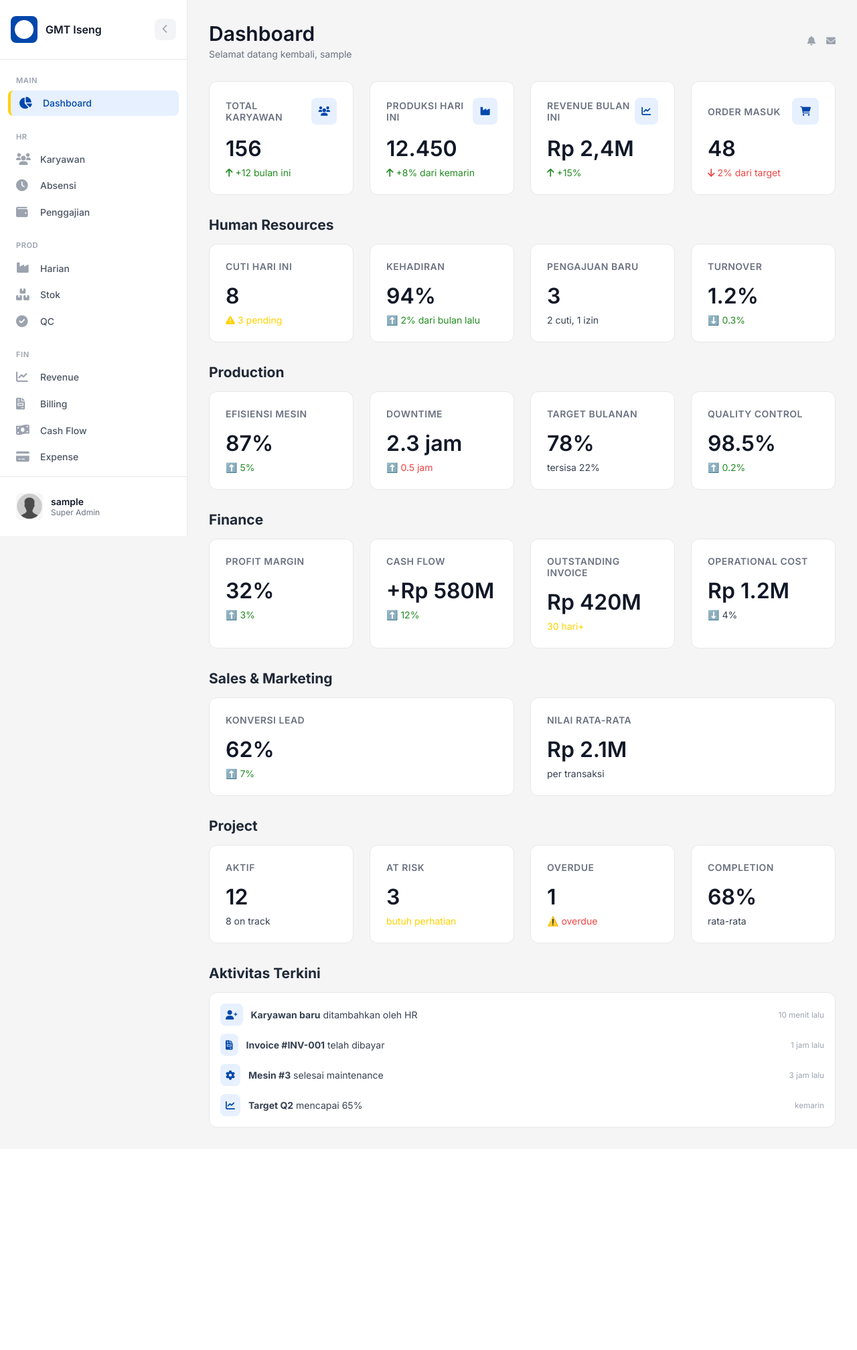
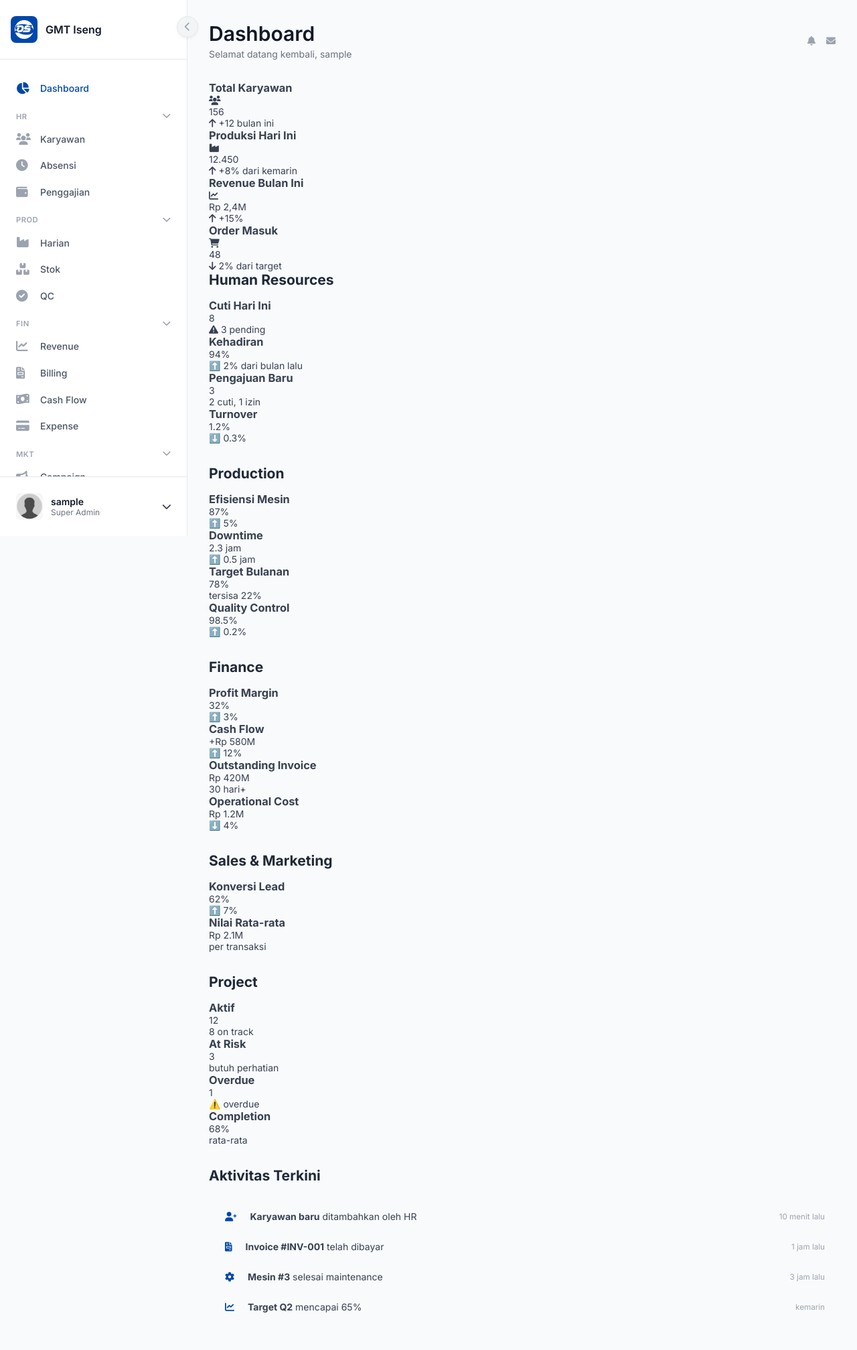
Before and after one commit to dudigmt/gmt-iseng, a Django app: page /dashboard/ in a window 1280 px wide. Shown: the whole page at 67% size. Before the commit the page ends 1683 px from the top, so only its background shows below. Run offline with Django 5.2, Linux system fonts and the light colour scheme; the visitor is signed in with stand-in values (Sample User, id 1).

Commit message:
Finalize sidebar: hover scroll, collapsible sections, floating toggle, mini profile fixed

```diff
--- a/core/templates/core/base.html
+++ b/core/templates/core/base.html
@@ -5,75 +5,31 @@
     <meta charset="UTF-8">
     <meta name="viewport" content="width=device-width, initial-scale=1.0">
     <title>{% block title %}GMT Iseng{% endblock %}</title>
-
-    <!-- Favicon -->
     <link rel="icon" type="image/png" href="{% static 'img/gmtround.png' %}">
-
-    <!-- Font & Icons -->
     <link href="https://fonts.googleapis.com/css2?family=Inter:wght@400;500;600;700&display=swap" rel="stylesheet">
     <link rel="stylesheet" href="https://cdnjs.cloudflare.com/ajax/libs/font-awesome/6.0.0-beta3/css/all.min.css">
-
-    <!-- Alpine.js -->
     <script defer src="https://cdn.jsdelivr.net/npm/alpinejs@3.x.x/dist/cdn.min.js"></script>
-
-    <!-- Custom CSS -->
-    <link rel="stylesheet" href="{% static 'css/style.css' %}">
     <style>
         :root {
             --sidebar-width: 280px;
             --sidebar-mini-width: 80px;
-
-            /* Warna favorit GMT */
             --cobalt: #0047AB;
             --burnt-orange: #CC5500;
             --forest-green: #228B22;
             --vr46-yellow: #FFD100;
-
-            /* Primary dari cobalt */
-            --primary-50: #e7f0ff;
             --primary-500: var(--cobalt);
-            --primary-600: #003b8b; /* lebih gelap */
-
-            /* Base netral */
-            --base-50: #f9fafb;
-            --base-100: #f3f4f6;
-            --base-200: #e5e7eb;
-            --base-300: #d1d5db;
-            --base-400: #9ca3af;
-            --base-500: #6b7280;
-            --base-600: #4b5563;
-            --base-700: #374151;
-            --base-800: #1f2937;
-            --base-900: #111827;
-            --base-950: #0b0f1a;
+            --base-50: #f9fafb; --base-100: #f3f4f6; --base-200: #e5e7eb; --base-300: #d1d5db;
+            --base-400: #9ca3af; --base-500: #6b7280; --base-600: #4b5563; --base-700: #374151;
+            --base-800: #1f2937; --base-900: #111827; --base-950: #0b0f1a;
         }
-
-        /* Dark mode */
         .dark {
-            --base-50: #0b0f1a;
-            --base-100: #1a1f2e;
-            --base-200: #2a3142;
-            --base-300: #3a4356;
-            --base-400: #5c667a;
-            --base-500: #7e8a9e;
-            --base-600: #a0aec0;
-            --base-700: #cbd5e1;
-            --base-800: #e2e8f0;
-            --base-900: #f1f5f9;
-            background: #0b0f1a;
+            --base-50: #0b0f1a; --base-100: #1a1f2e; --base-200: #2a3142; --base-300: #3a4356;
+            --base-400: #5c667a; --base-500: #7e8a9e; --base-600: #a0aec0; --base-700: #cbd5e1;
+            --base-800: #e2e8f0; --base-900: #f1f5f9; background: #0b0f1a;
         }
-
         * { margin: 0; padding: 0; box-sizing: border-box; }
-        body {
-            font-family: 'Inter', sans-serif;
-            background: var(--base-50);
-            color: var(--base-700);
-            font-size: 0.875rem;
-            transition: background 0.2s, color 0.2s;
-        }
-
-        /* Layout */
-        .dashboard-container { display: flex; min-height: 100vh; }
+        body { font-family: 'Inter', sans-serif; background: var(--base-50); color: var(--base-700); font-size: 0.875rem; transition: background 0.2s, color 0.2s; }
+        .dashboard-container { display: flex; min-height: 100vh; position: relative; }
 
         /* Sidebar */
         .sidebar {
@@ -85,7 +41,7 @@
             position: fixed;
             height: 100vh;
             transition: width 0.2s ease;
-            overflow: hidden;
+            overflow: visible; /* biar dropdown keluar ga kepotong */
             z-index: 50;
         }
         .dark .sidebar { background: var(--base-100); }
@@ -97,13 +53,14 @@
             border-bottom: 1px solid var(--base-200);
             display: flex;
             align-items: center;
-            justify-content: space-between;
+            gap: 0.5rem;
         }
         .brand {
             display: flex;
             align-items: center;
             gap: 0.75rem;
             overflow: hidden;
+            flex: 1;
         }
         .brand-icon {
             width: 2.5rem;
@@ -113,13 +70,11 @@
             display: flex;
             align-items: center;
             justify-content: center;
-            color: white;
             flex-shrink: 0;
         }
         .brand-icon img {
             width: 1.8rem;
             height: 1.8rem;
-            filter: brightness(0) invert(1); /* putih */
         }
         .brand-name {
             font-weight: 600;
@@ -131,27 +86,36 @@
         .dark .brand-name { color: var(--base-800); }
         .sidebar.mini .brand-name { opacity: 0; width: 0; }
 
+        /* Tombol toggle di luar (kuping) */
+        .toggle-sidebar-container {
+            position: absolute;
+            left: var(--sidebar-width);
+            top: 1.5rem;
+            transform: translateX(-50%);
+            z-index: 100;
+            transition: left 0.2s ease;
+        }
+        .sidebar.mini + .toggle-sidebar-container {
+            left: var(--sidebar-mini-width);
+        }
         .toggle-sidebar {
             width: 2rem;
             height: 2rem;
-            border-radius: 0.5rem;
+            border-radius: 9999px;
             display: flex;
             align-items: center;
             justify-content: center;
             cursor: pointer;
             color: var(--base-400);
             background: var(--base-100);
-            border: none;
-            flex-shrink: 0;
+            border: 1px solid var(--base-200);
             transition: all 0.15s;
+            box-shadow: 0 2px 4px rgba(0,0,0,0.05);
         }
         .toggle-sidebar:hover {
             background: var(--burnt-orange);
             color: white;
-        }
-        .dark .toggle-sidebar:hover {
-            background: var(--burnt-orange);
-            color: white;
+            border-color: var(--burnt-orange);
         }
 
         /* Navigasi */
@@ -159,10 +123,69 @@
             flex: 1;
             overflow-y: auto;
             padding: 1.5rem 0.75rem;
+            scrollbar-width: thin;
+            scrollbar-color: transparent transparent;
+            transition: scrollbar-color 0.2s;
+        }
+        .sidebar-nav:hover {
+            scrollbar-color: var(--base-300) transparent;
+        }
+        .sidebar-nav::-webkit-scrollbar {
+            width: 4px;
+            background: transparent;
+        }
+        .sidebar-nav::-webkit-scrollbar-thumb {
+            background: transparent;
+            border-radius: 4px;
+        }
+        .sidebar-nav:hover::-webkit-scrollbar-thumb {
+            background: var(--base-300);
+        }
+        .dark .sidebar-nav:hover::-webkit-scrollbar-thumb {
+            background: var(--base-500);
         }
         .sidebar.mini .sidebar-nav { padding: 1.5rem 0.5rem; }
-        .nav-section { margin-bottom: 1.5rem; }
+
+        /* Item navigasi biasa (Dashboard) */
+        .nav-item-dashboard {
+            display: flex;
+            align-items: center;
+            gap: 0.75rem;
+            padding: 0.625rem 0.75rem;
+            border-radius: 0.5rem;
+            color: var(--base-600);
+            text-decoration: none;
+            transition: all 0.15s;
+            font-weight: 500;
+            white-space: nowrap;
+            margin-bottom: 1rem;
+        }
+        .dark .nav-item-dashboard { color: var(--base-500); }
+        .nav-item-dashboard i {
+            width: 1.5rem;
+            font-size: 1.1rem;
+            color: var(--base-400);
+            transition: color 0.15s;
+            flex-shrink: 0;
+        }
+        .nav-item-dashboard:hover { background: var(--base-100); color: var(--base-900); }
+        .dark .nav-item-dashboard:hover { background: var(--base-200); color: var(--base-800); }
+        .nav-item-dashboard:hover i { color: var(--base-600); }
+        .nav-item-dashboard.active { background: var(--primary-50); color: var(--primary-500); }
+        .dark .nav-item-dashboard.active { background: rgba(0,71,171,0.2); color: var(--primary-500); }
+        .nav-item-dashboard.active i { color: var(--primary-500); }
+        .sidebar.mini .nav-item-dashboard { justify-content: center; padding: 0.625rem 0; }
+        .sidebar.mini .nav-item-dashboard span { display: none; }
+        .sidebar.mini .nav-item-dashboard i { margin: 0; }
+
+        /* Section collapsible */
+        .nav-section {
+            margin-bottom: 1rem;
+        }
         .nav-section-title {
+            display: flex;
+            align-items: center;
+            justify-content: space-between;
             padding: 0 0.75rem;
             margin-bottom: 0.5rem;
             font-size: 0.7rem;
@@ -170,17 +193,28 @@
             text-transform: uppercase;
             letter-spacing: 0.5px;
             color: var(--base-400);
+            cursor: pointer;
             white-space: nowrap;
-            transition: opacity 0.2s;
         }
-        .sidebar.mini .nav-section-title { opacity: 0; height: 0; margin: 0; padding: 0; }
+        .sidebar.mini .nav-section-title { justify-content: center; }
+        .nav-section-title i { font-size: 0.8rem; transition: transform 0.2s; }
+        .nav-section-title .fa-chevron-down { margin-left: auto; }
+        .sidebar.mini .nav-section-title span { display: none; }
+        .sidebar.mini .nav-section-title i { margin: 0; }
+
+        .nav-items {
+            display: flex;
+            flex-direction: column;
+            gap: 0.125rem;
+            transition: all 0.2s;
+        }
+        .sidebar.mini .nav-items { display: none; }
 
         .nav-item {
             display: flex;
             align-items: center;
             gap: 0.75rem;
             padding: 0.625rem 0.75rem;
-            margin: 0.125rem 0;
             border-radius: 0.5rem;
             color: var(--base-600);
             text-decoration: none;
@@ -356,85 +360,14 @@
             align-items: center;
             margin-bottom: 2rem;
         }
-        .header-title h1 {
-            font-size: 1.875rem;
-            font-weight: 600;
-            color: var(--base-900);
-            margin-bottom: 0.25rem;
-        }
+        .header-title h1 { font-size: 1.875rem; font-weight: 600; color: var(--base-900); margin-bottom: 0.25rem; }
         .dark .header-title h1 { color: var(--base-800); }
         .header-title p { color: var(--base-500); }
 
-        /* Card Styles */
-        .card {
-            background: white;
-            border-radius: 0.75rem;
-            border: 1px solid var(--base-200);
-            padding: 1.5rem;
-            transition: all 0.2s;
-        }
-        .dark .card { background: var(--base-100); border-color: var(--base-300); }
-        .card:hover { box-shadow: 0 10px 25px -5px rgba(0,0,0,0.05); }
-
-        .card-header {
-            display: flex;
-            justify-content: space-between;
-            align-items: center;
-            margin-bottom: 1rem;
-        }
-        .card-header h3 {
-            color: var(--base-500);
-            font-size: 0.875rem;
-            font-weight: 600;
-            text-transform: uppercase;
-            letter-spacing: 0.5px;
-        }
-        .card-icon {
-            width: 2.5rem;
-            height: 2.5rem;
-            background: var(--primary-50);
-            border-radius: 0.5rem;
-            display: flex;
-            align-items: center;
-            justify-content: center;
-            color: var(--primary-500);
-        }
-        .dark .card-icon { background: rgba(0, 71, 171, 0.2); }
-        .card-value {
-            font-size: 2rem;
-            font-weight: 600;
-            color: var(--base-900);
-            margin-bottom: 0.5rem;
-        }
-        .dark .card-value { color: var(--base-800); }
-        .card-change {
-            display: flex;
-            align-items: center;
-            gap: 0.25rem;
-            font-size: 0.875rem;
-        }
-        .card-change.positive { color: var(--forest-green); }
-        .card-change.negative { color: #ef4444; }
-        .card-change.warning { color: var(--vr46-yellow); }
-
-        /* Grid */
-        .grid-4 {
-            display: grid;
-            grid-template-columns: repeat(4, 1fr);
-            gap: 1.5rem;
-            margin-bottom: 2rem;
-        }
-        .grid-2 {
-            display: grid;
-            grid-template-columns: repeat(2, 1fr);
-            gap: 1.5rem;
-            margin-bottom: 2rem;
-        }
-        @media (max-width: 1200px) {
-            .grid-4 { grid-template-columns: repeat(2, 1fr); }
-        }
-        @media (max-width: 768px) {
-            .grid-4, .grid-2 { grid-template-columns: 1fr; }
+        /* Transisi untuk collapsible */
+        .x-collapse {
+            overflow: hidden;
+            transition: max-height 0.3s ease;
         }
     </style>
 </head>
@@ -472,52 +405,67 @@
                     </div>
                     <div class="brand-name">GMT Iseng</div>
                 </div>
-                <button class="toggle-sidebar" @click="sidebarOpen = !sidebarOpen">
-                    <i class="fas" :class="sidebarOpen ? 'fa-chevron-left' : 'fa-chevron-right'"></i>
-                </button>
+                <!-- Tombol toggle di luar -->
             </div>
 
             <nav class="sidebar-nav">
-                <!-- Main Menu -->
-                <div class="nav-section">
-                    <div class="nav-section-title">MAIN</div>
-                    <a href="{% url 'dashboard' %}" class="nav-item" :class="{ 'active': window.location.pathname === '{% url 'dashboard' %}' }">
+                <!-- Dashboard (item terpisah) -->
+                <a href="{% url 'dashboard' %}" class="nav-item-dashboard" :class="{ 'active': window.location.pathname === '{% url 'dashboard' %}' }">
                     <i class="fas fa-chart-pie"></i>
                     <span>Dashboard</span>
                 </a>
+
+                <!-- HR Section -->
+                <div class="nav-section">
+                    <div class="nav-section-title" @click="hrOpen = !hrOpen">
+                        <span>HR</span>
+                        <i class="fas" :class="hrOpen ? 'fa-chevron-down' : 'fa-chevron-right'"></i>
                     </div>
-
-                <!-- HR Menu -->
-                <div class="nav-section">
-                    <div class="nav-section-title">HR</div>
+                    <div class="nav-items" x-show="hrOpen" x-collapse>
                         <a href="#" class="nav-item"><i class="fas fa-users"></i><span>Karyawan</span></a>
                         <a href="#" class="nav-item"><i class="fas fa-clock"></i><span>Absensi</span></a>
                         <a href="#" class="nav-item"><i class="fas fa-wallet"></i><span>Penggajian</span></a>
                     </div>
+                </div>
 
-                <!-- Production Menu -->
+                <!-- Production Section -->
                 <div class="nav-section">
-                    <div class="nav-section-title">PROD</div>
+                    <div class="nav-section-title" @click="prodOpen = !prodOpen">
+                        <span>PROD</span>
+                        <i class="fas" :class="prodOpen ? 'fa-chevron-down' : 'fa-chevron-right'"></i>
+                    </div>
+                    <div class="nav-items" x-show="prodOpen" x-collapse>
                         <a href="#" class="nav-item"><i class="fas fa-industry"></i><span>Harian</span></a>
                         <a href="#" class="nav-item"><i class="fas fa-boxes"></i><span>Stok</span></a>
                         <a href="#" class="nav-item"><i class="fas fa-check-circle"></i><span>QC</span></a>
                     </div>
+                </div>
 
-                <!-- Finance Menu -->
+                <!-- Finance Section -->
                 <div class="nav-section">
-                    <div class="nav-section-title">FIN</div>
+                    <div class="nav-section-title" @click="finOpen = !finOpen">
+                        <span>FIN</span>
+                        <i class="fas" :class="finOpen ? 'fa-chevron-down' : 'fa-chevron-right'"></i>
+                    </div>
+                    <div class="nav-items" x-show="finOpen" x-collapse>
                         <a href="#" class="nav-item"><i class="fas fa-chart-line"></i><span>Revenue</span></a>
                         <a href="#" class="nav-item"><i class="fas fa-file-invoice"></i><span>Billing</span></a>
                         <a href="#" class="nav-item"><i class="fas fa-money-bill-wave"></i><span>Cash Flow</span></a>
                         <a href="#" class="nav-item"><i class="fas fa-credit-card"></i><span>Expense</span></a>
                     </div>
+                </div>
 
-                <!-- Marketing Menu -->
+                <!-- Marketing Section -->
                 <div class="nav-section">
-                    <div class="nav-section-title">MKT</div>
+                    <div class="nav-section-title" @click="mktOpen = !mktOpen">
+                        <span>MKT</span>
+                        <i class="fas" :class="mktOpen ? 'fa-chevron-down' : 'fa-chevron-right'"></i>
+                    </div>
+                    <div class="nav-items" x-show="mktOpen" x-collapse>
                         <a href="#" class="nav-item"><i class="fas fa-bullhorn"></i><span>Campaign</span></a>
                         <a href="#" class="nav-item"><i class="fas fa-chart-bar"></i><span>Analytics</span></a>
                         <a href="#" class="nav-item"><i class="fas fa-tag"></i><span>Promo</span></a>
+                    </div>
                 </div>
             </nav>
 
@@ -568,6 +509,13 @@
             </div>
         </aside>
 
+        <!-- Tombol toggle di luar -->
+        <div class="toggle-sidebar-container" :style="{ left: sidebarOpen ? 'var(--sidebar-width)' : 'var(--sidebar-mini-width)' }">
+            <div class="toggle-sidebar" @click="sidebarOpen = !sidebarOpen">
+                <i class="fas" :class="sidebarOpen ? 'fa-chevron-left' : 'fa-chevron-right'"></i>
+            </div>
+        </div>
+
         <!-- MAIN CONTENT -->
         <main class="main-content" :class="{ 'expanded': !sidebarOpen }">
             <header class="content-header">
```
Also changed, not shown: other parts of core/templates/core/base.html (+23 -60 lines), core/templates/core/base copy.html (+95 -244 lines). Lines whose indentation alone changed are shown as unchanged.
